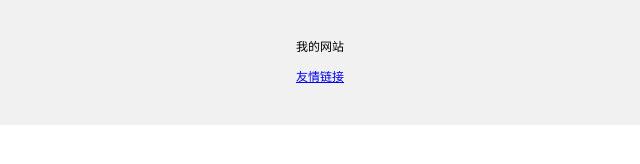
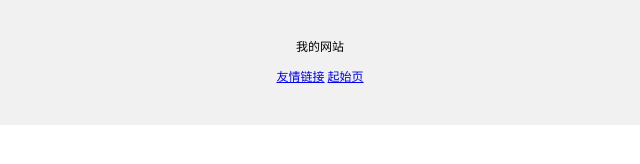
Before and after one commit to sixerlking/w1, a plain HTML site: page index.html in a window 1280 px wide. Shown: the part 506-670 px from the top of the page, 320-960 px from the left. Drawn offline with Linux system fonts and the light colour scheme.

Commit message:
Update index.html

```diff
--- a/index.html
+++ b/index.html
@@ -41,6 +41,9 @@
       <a href="https://space.bilibili.com/499392335?spm_id_from=333.1007.0.0"
         >友情链接</a
       >
+      <a href="start.html"
+        >起始页</a
+      >
     </div>
   </body>
 </html>
```
